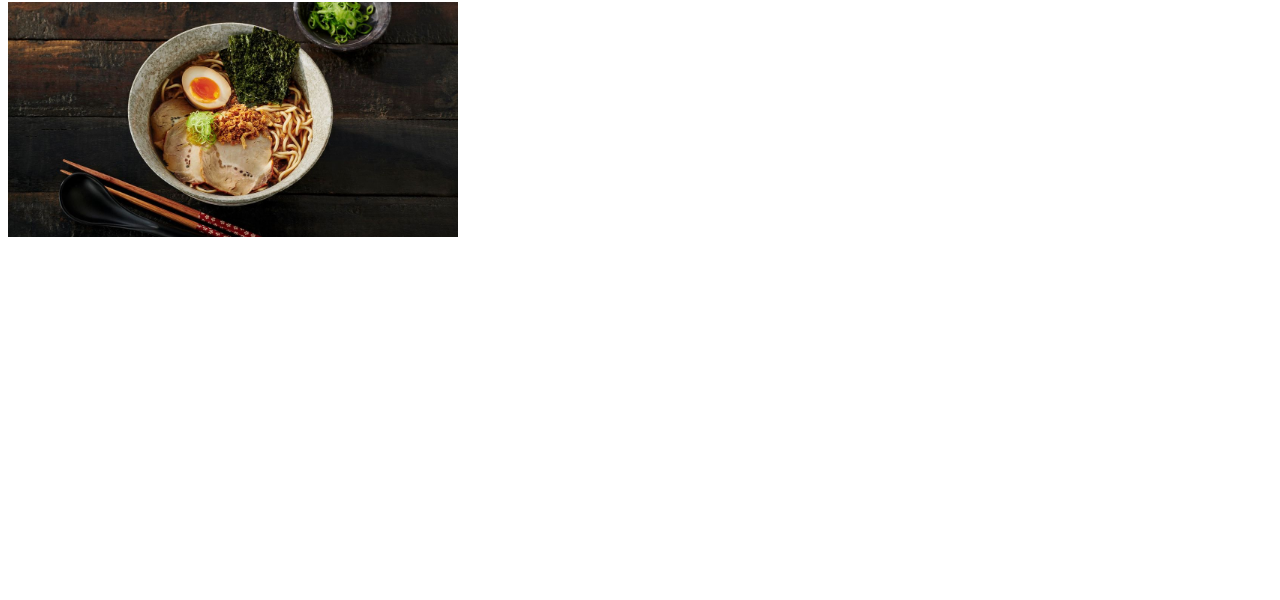
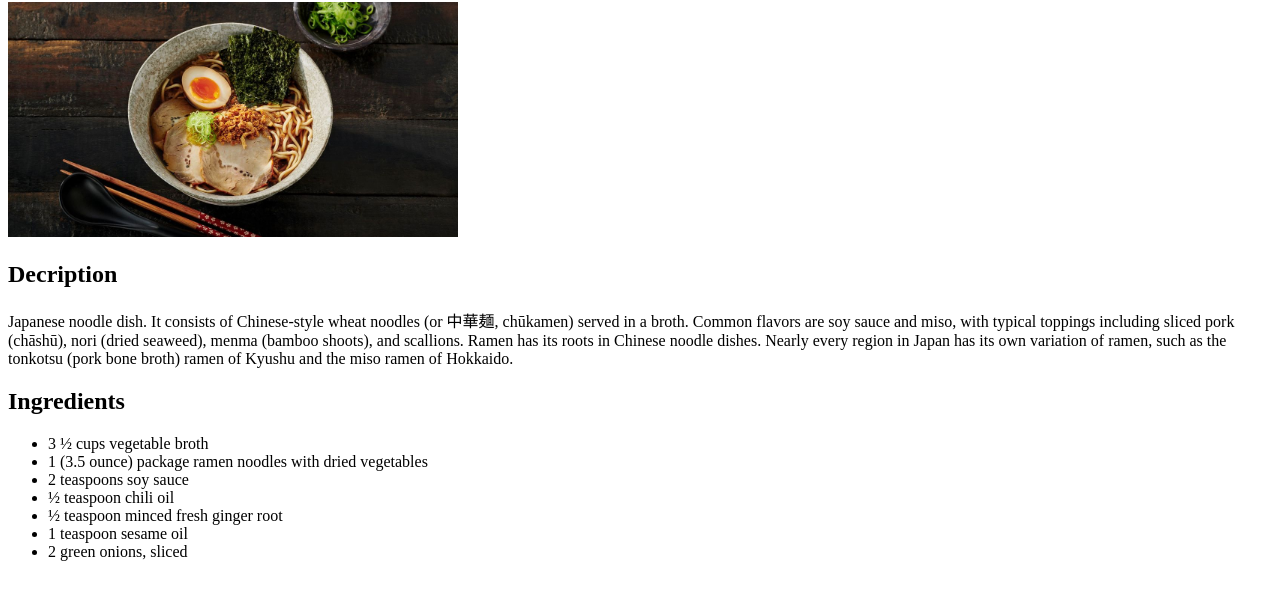
Before and after one commit to svarn13/odin-recipes, a plain HTML site: page recipes/ramen.html in a window 1280 px wide. Shown: the part 78-678 px from the top of the page. Drawn offline with Linux system fonts and the light colour scheme.

Commit message:
Add Description and Igredients paragraphs

```diff
--- a/recipes/ramen.html
+++ b/recipes/ramen.html
@@ -9,5 +9,21 @@
 <body>
     <h1>Ramen</h1>
     <img src="../images/ramen.jpg" alt="ramen" width="450">
+    <h2>Decription</h2>
+    <p>Japanese noodle dish. It consists of Chinese-style wheat noodles (or 中華麺, chūkamen) served in a broth.
+        Common flavors are soy sauce and miso, with typical toppings including sliced pork (chāshū), nori (dried seaweed), menma (bamboo shoots), and scallions.
+        Ramen has its roots in Chinese noodle dishes. Nearly every region in Japan has its own variation of ramen, such as the tonkotsu (pork bone broth) ramen of Kyushu and the miso ramen of Hokkaido.
+    </p>
+    <h2>Ingredients</h2>
+    <ul>
+        <li>3 ½ cups vegetable broth</li>
+        <li>1 (3.5 ounce) package ramen noodles with dried vegetables</li>
+        <li>2 teaspoons soy sauce</li>
+        <li>½ teaspoon chili oil</li>
+        <li>½ teaspoon minced fresh ginger root</li>
+        <li>1 teaspoon sesame oil</li>
+        <li>2 green onions, sliced</li>
+    </ul>
+
 </body>
 </html>
```
